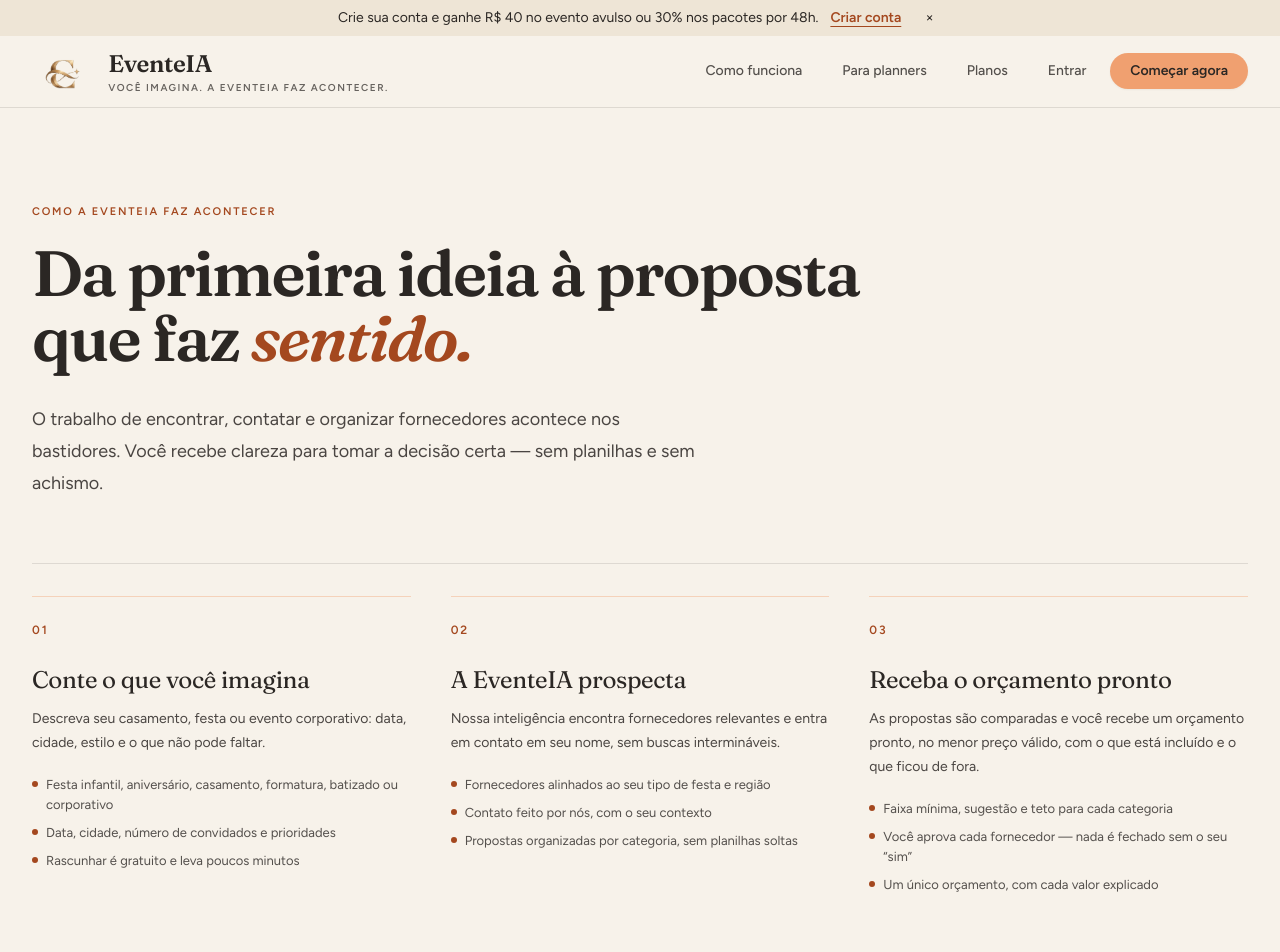
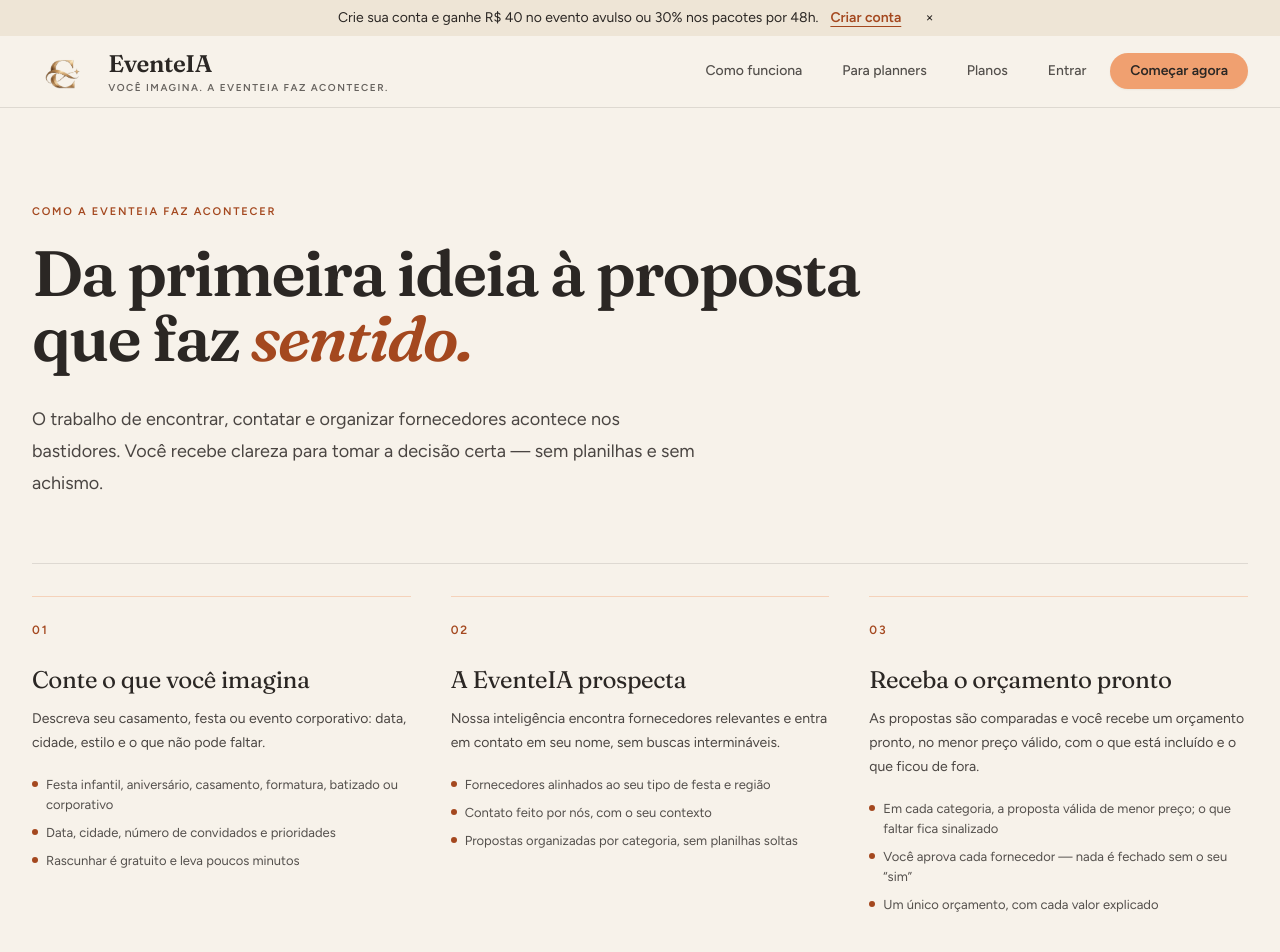
Before and after one commit to Padecodigo/EventeIA, a Next.js app: page /como-funciona in a window 1280 px wide. Shown: the top 952 px of the page. Built offline with nearby package versions, Linux system fonts and the light colour scheme; no server answers.

Commit message:
fix(copy): como-funciona step 3 reflects single lowest-price budget

```diff
--- a/app/(marketing)/como-funciona/page.tsx
+++ b/app/(marketing)/como-funciona/page.tsx
@@ -33,7 +33,7 @@ const STEPS = [
     title: "Receba o orçamento pronto",
     text: "As propostas são comparadas e você recebe um orçamento pronto, no menor preço válido, com o que está incluído e o que ficou de fora.",
     details: [
-      "Faixa mínima, sugestão e teto para cada categoria",
+      "Em cada categoria, a proposta válida de menor preço; o que faltar fica sinalizado",
       "Você aprova cada fornecedor — nada é fechado sem o seu “sim”",
       "Um único orçamento, com cada valor explicado",
     ],
```
